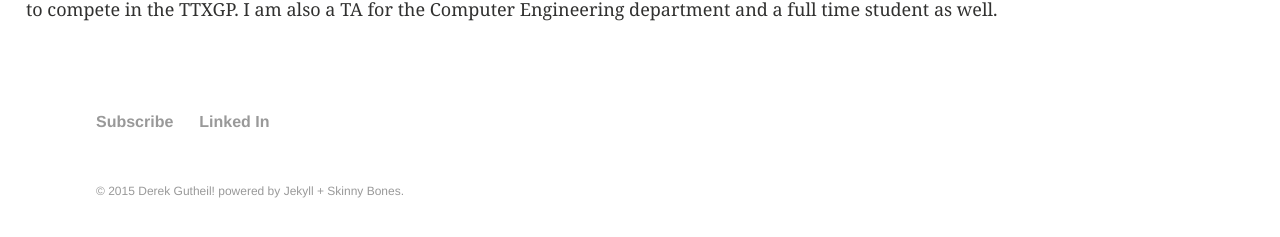
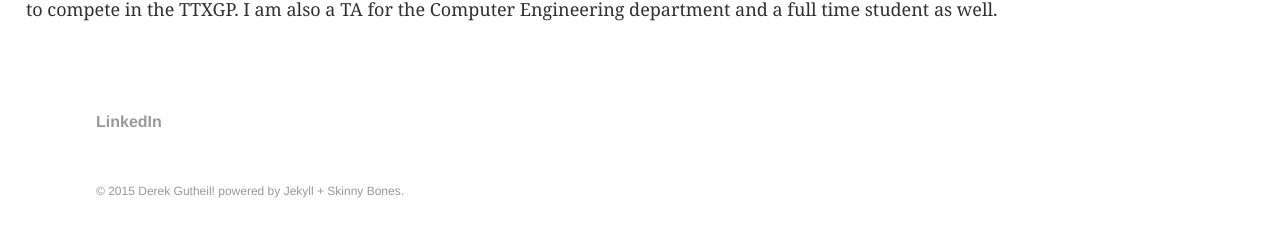
Before and after one commit to derekkg/derekkg.github.io, a Jekyll site: the page built from index.md, in a window 1280 px wide. Shown: the part 271-508 px from the top of the page. Built offline with Jekyll 4.4.1, drawn with Linux system fonts in a browser that asks for light colours.

Commit message:
fixed footer, added an image to a post

```diff
--- a/_data/footer.yml
+++ b/_data/footer.yml
@@ -1,8 +1,4 @@
 # Footer navigation links
 
-- title: Subscribe
-  url: /subscribe/
-
-- title: Linked In
+- title: LinkedIn
   url: https://www.linkedin.com/in/derekgutheil
-  image: bio-photo.jpg
```
Also changed, not shown: _posts/2013-03-19-arduino-alltrax-axe-library.md (+5 -0 lines).
